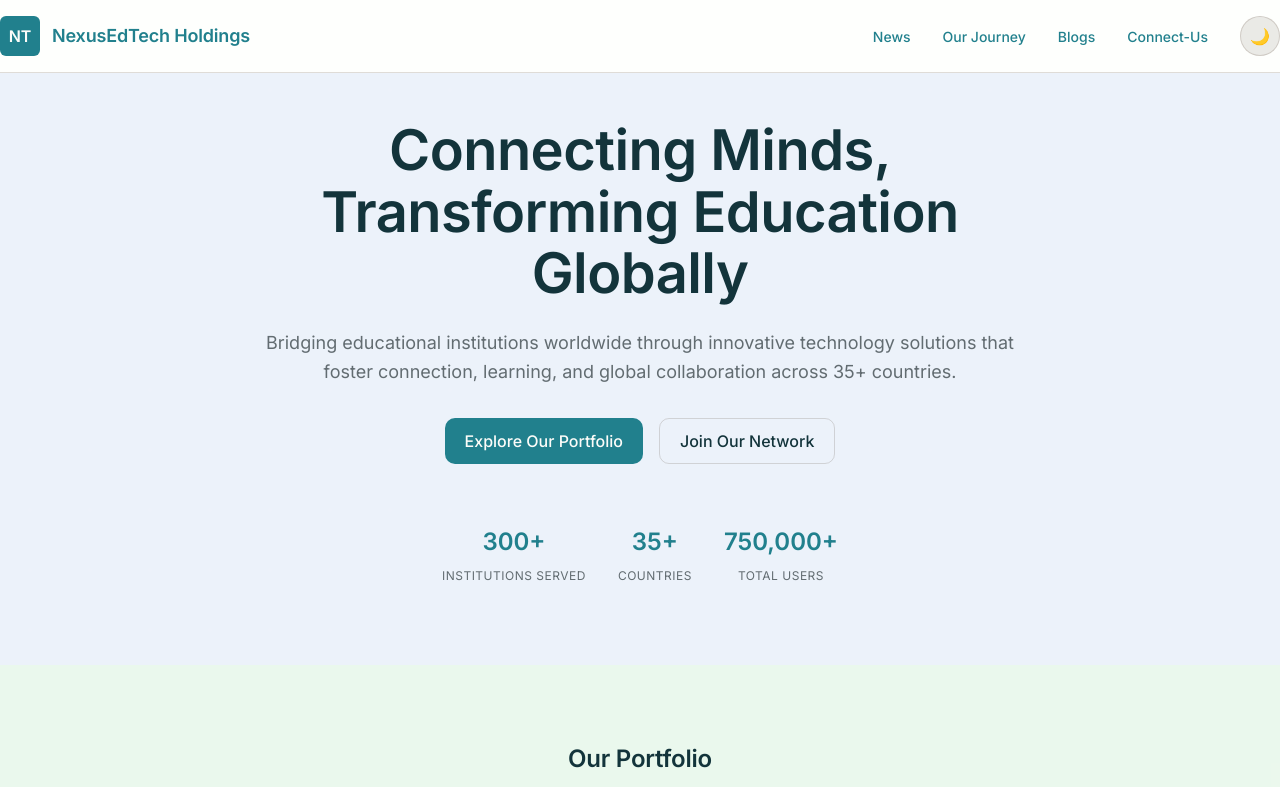
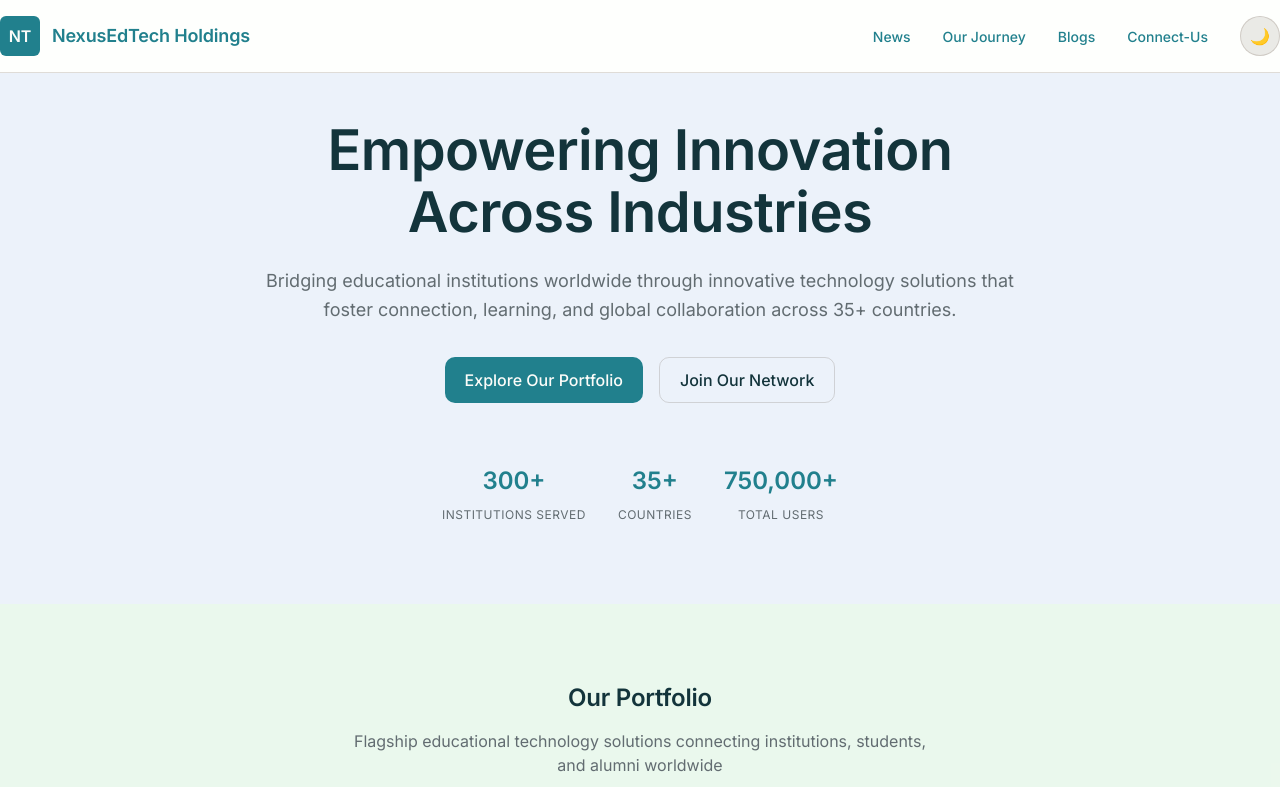
Before and after one commit to kashishsinghrai/nexusEdtech, a plain HTML site: page index.html in a window 1280 px wide. Shown: the top 787 px of the page. Drawn offline with Linux system fonts and the light colour scheme; a web font is replaced by a local one.

```diff
--- a/index.html
+++ b/index.html
@@ -48,7 +48,7 @@
     <section class="hero">
         <div class="container">
             <div class="hero__content">
-                <h1 class="hero__title">Connecting Minds, Transforming Education Globally</h1>
+                <h1 class="hero__title">Empowering Innovation Across Industries</h1>
                 <p class="hero__subtitle">Bridging educational institutions worldwide through innovative technology solutions that foster connection, learning, and global collaboration across 35+ countries.</p>
                 <div class="hero__actions">
                     <a href="#portfolio" class="btn btn--primary btn--lg">Explore Our Portfolio</a>
```
